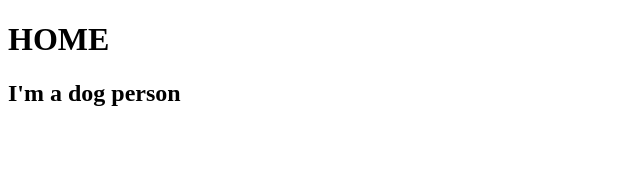
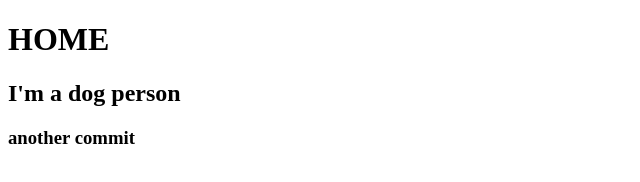
Before and after one commit to marceloiuli/team-workflow-practice, a plain HTML site: page main/index.html in a window 1280 px wide. Shown: the whole page, without its empty margins (0-640 px from the left). Drawn offline with Linux system fonts and the light colour scheme.

Commit message:
another commit

```diff
--- a/main/index.html
+++ b/main/index.html
@@ -8,5 +8,6 @@
 <body>
     <H1>HOME</H1>
     <h2>I'm a dog person</h2>
+    <h3>another commit</h3>
 </body>
 </html>
```
